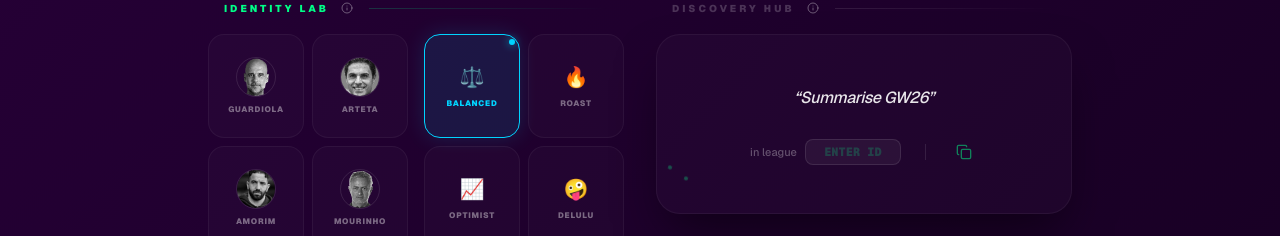
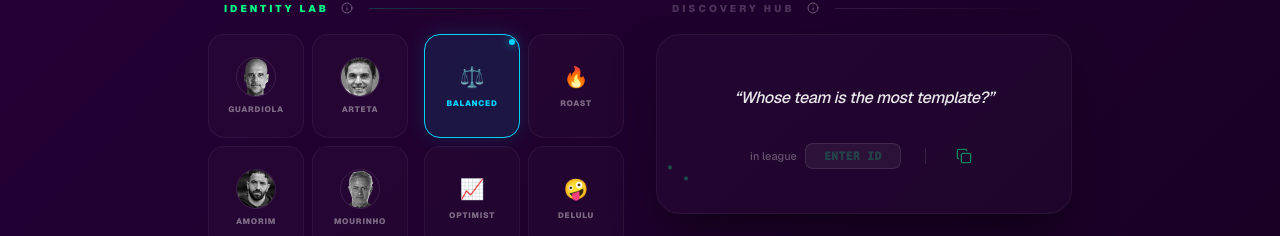
Before and after one commit to AllardQuek/FPL-Wrapped, a Next.js app: page /chat in a window 1280 px wide. Shown: the part 393-629 px from the top of the page. Built offline with nearby package versions, Linux system fonts and the light colour scheme.

Commit message:
Improve mobile UI

```diff
--- a/app/chat/page.tsx
+++ b/app/chat/page.tsx
@@ -46,18 +46,18 @@ export default function ChatPage() {
   // Dynamic question suggestions state
   const [suggestionIndex, setSuggestionIndex] = useState(0);
   const suggestionPrefixes = useMemo(() => [
-    "Generate my FPL Wrapped'",
-    "Summarise GW26",
-    "Who had the biggest bench regrets",
-    "Analyze the captaincy picks",
-    "Compare managers",
-    "Who took the most hits"
+    "Who is the biggest risk taker?",
+    "Who has the least ball knowledge?",
+    "Whose team is the most template?",
+    "Generate my FPL Wrapped",
+    "Who had the biggest bench regrets?",
+    "Compare managers"
   ], []);
 
   useEffect(() => {
     const interval = setInterval(() => {
       setSuggestionIndex((prev) => (prev + 1) % suggestionPrefixes.length);
-    }, 4000);
+    }, 2000);
     return () => clearInterval(interval);
   }, [suggestionPrefixes.length]);
 
--- a/components/chat/ChartRenderer.tsx
+++ b/components/chat/ChartRenderer.tsx
@@ -97,9 +97,9 @@ export const ChartRenderer = memo(function ChartRenderer({ spec }: { spec: strin
     <div className="w-full my-6 relative group">
       <div className="glass-card w-full rounded-2xl border border-white/10 shadow-2xl bg-[#0d0015]/30 overflow-visible transition-all hover:border-[#00ff87]/30">
         {title && (
-          <div className="px-5 py-4 border-b border-white/5 bg-gradient-to-r from-white/10 to-transparent flex items-center justify-between">
-            <div className="text-[11px] font-black uppercase tracking-[0.25em] text-[#00ff87] drop-shadow-[0_0_8px_rgba(0,255,135,0.4)]">{title}</div>
-            <div className="flex gap-1.5 opacity-30 group-hover:opacity-100 transition-opacity">
+          <div className="px-5 py-4 border-b border-white/5 bg-gradient-to-r from-white/10 to-transparent flex items-start justify-between gap-4">
+            <div className="text-[11px] font-black uppercase tracking-[0.25em] text-[#00ff87] drop-shadow-[0_0_8px_rgba(0,255,135,0.4)] break-words py-1 flex-1">{title}</div>
+            <div className="flex gap-1.5 opacity-30 group-hover:opacity-100 transition-opacity flex-shrink-0 mt-1.5">
               <div className="w-1.5 h-1.5 rounded-full bg-[#00ff87] animate-pulse" />
               <div className="w-1.5 h-1.5 rounded-full bg-[#00d4ff]" />
             </div>
--- a/components/chat/ChatHeader.tsx
+++ b/components/chat/ChatHeader.tsx
@@ -173,19 +173,19 @@ export function ChatHeader({
 
                 <button
                   onClick={() => onUseSuggestion(`${suggestionPrefixes[suggestionIndex]} in league ${leagueId || '[ID]'}`)}
-                  className="relative h-8 flex items-center justify-center w-full z-10 outline-none"
+                  className="relative min-h-[40px] flex items-center justify-center w-full z-10 outline-none"
                 >
                   <AnimatePresence mode="wait">
-                    <motion.span
+                    <motion.div
                       key={suggestionIndex}
                       initial={{ y: 10, opacity: 0 }}
                       animate={{ y: 0, opacity: 1 }}
                       exit={{ y: -10, opacity: 0 }}
                       transition={{ duration: 0.4, ease: [0.22, 1, 0.36, 1] }}
-                      className="absolute whitespace-nowrap text-white/90 font-medium text-sm md:text-base text-center italic tracking-tight px-4"
+                      className="absolute inset-x-0 text-white/90 font-medium text-sm md:text-base text-center italic tracking-tight px-4"
                     >
                       &ldquo;{suggestionPrefixes[suggestionIndex]}&rdquo;
-                    </motion.span>
+                    </motion.div>
                   </AnimatePresence>
                 </button>
 
```
Also changed, not shown: 1 other file (tests, documents, lock files or other folders).
